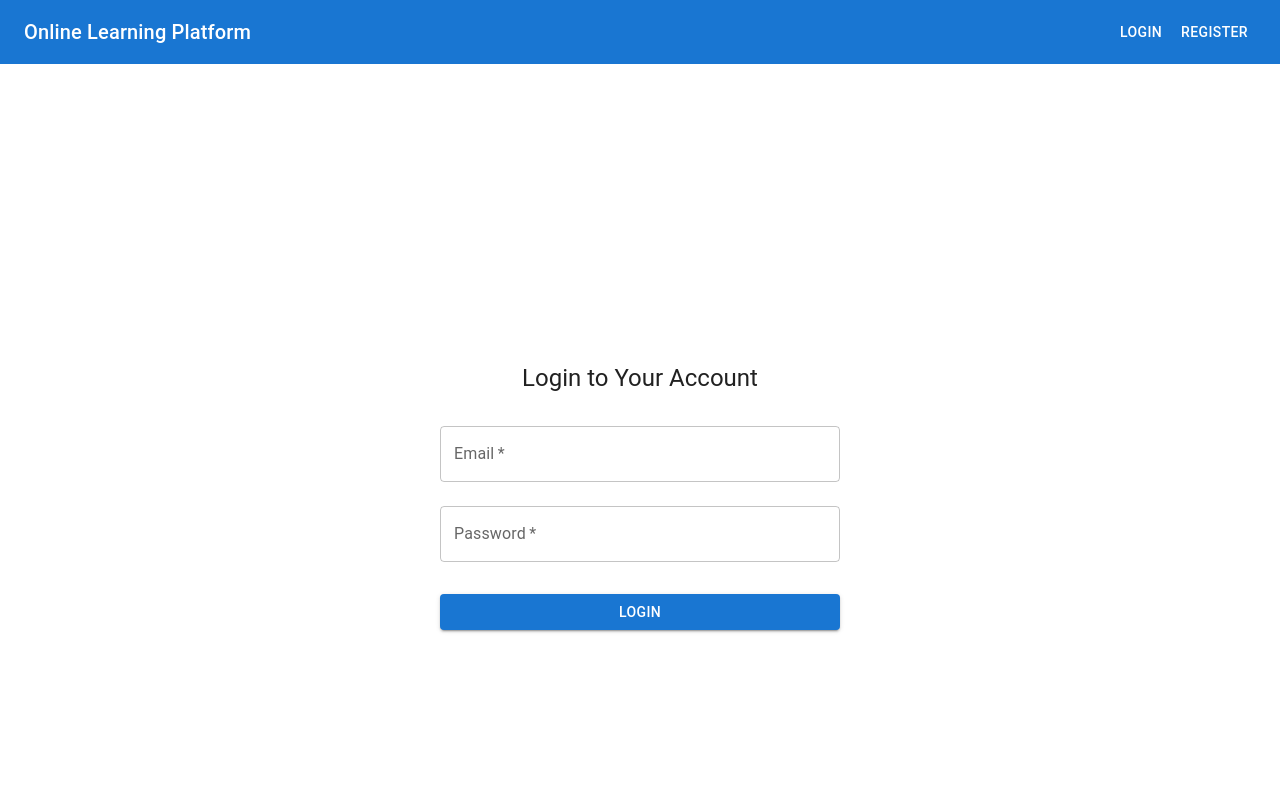
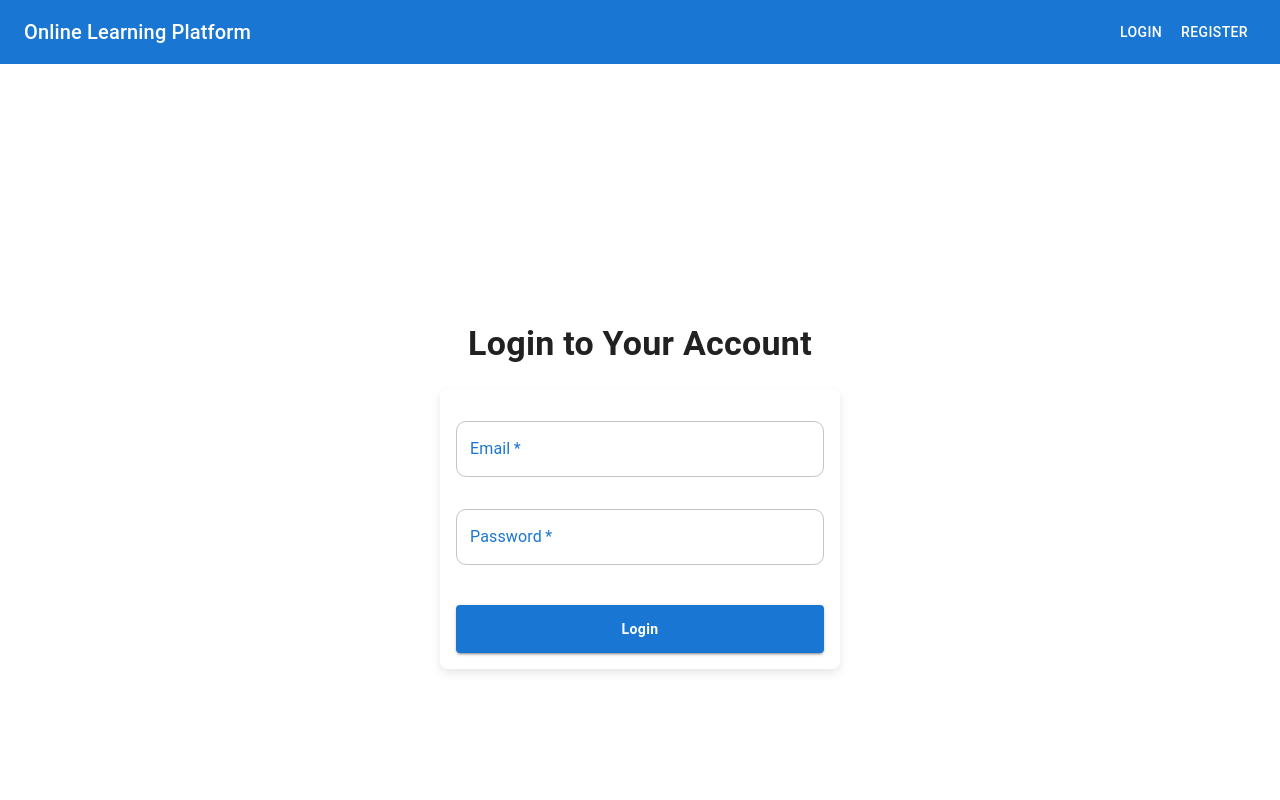
Before and after one commit to misfarsiddeek95/lms, a React (Vite) app in the folder frontend/: page /login in a window 1280 px wide. Shown: the top 800 px of the page. Built offline with nearby package versions, Linux system fonts and the light colour scheme; some icons are missing.

Commit message:
login layout and logout method changes

```diff
--- a/frontend/src/layouts/Header.tsx
+++ b/frontend/src/layouts/Header.tsx
@@ -6,13 +6,18 @@ import {
   Avatar,
   Box,
 } from "@mui/material";
-import { Link } from "react-router-dom";
+import { Link, useNavigate } from "react-router-dom";
 import { useAuth } from "../hooks/useAuth";
 
 export default function Header() {
   const { user, isAuthenticated, logout } = useAuth();
 
-  console.log("Stored Auth in localStorage:", localStorage.getItem("auth"));
+  const navigate = useNavigate();
+
+  const handleLogout = () => {
+    logout(); // Perform logout logic
+    navigate("/"); // Redirect to the home page after logout
+  };
 
   return (
     <AppBar
@@ -32,8 +37,13 @@ export default function Header() {
 
         {isAuthenticated ? (
           <Box sx={{ display: "flex", alignItems: "center", gap: 2 }}>
-            <Avatar alt={user?.name} src="/static/images/avatar/1.jpg" />
-            <Button color="inherit" onClick={logout}>
+            <Avatar
+              alt={user?.name}
+              src="/static/images/avatar/1.jpg"
+              component={Link}
+              to={"/dashboard"}
+            />
+            <Button color="inherit" onClick={handleLogout}>
               Logout
             </Button>
           </Box>
--- a/frontend/src/layouts/PublicHeader.tsx
+++ b/frontend/src/layouts/PublicHeader.tsx
@@ -6,11 +6,18 @@ import {
   Box,
   Avatar,
 } from "@mui/material";
-import { Link } from "react-router-dom";
+import { Link, useNavigate } from "react-router-dom";
 import { useAuth } from "../hooks/useAuth";
 
 export default function PublicHeader() {
   const { user, isAuthenticated, logout } = useAuth();
+  const navigate = useNavigate();
+
+  const handleLogout = () => {
+    logout(); // Perform logout logic
+    navigate("/"); // Redirect to the home page after logout
+  };
+
   return (
     <AppBar position="static" elevation={0}>
       <Toolbar>
@@ -31,8 +38,13 @@ export default function PublicHeader() {
           </>
         ) : (
           <Box sx={{ display: "flex", alignItems: "center", gap: 2 }}>
-            <Avatar alt={user?.name} src="/static/images/avatar/1.jpg" />
-            <Button color="inherit" onClick={logout}>
+            <Avatar
+              alt={user?.name}
+              src="/static/images/avatar/1.jpg"
+              component={Link}
+              to="/dashboard"
+            />
+            <Button color="inherit" onClick={handleLogout}>
               Logout
             </Button>
           </Box>
--- a/frontend/src/pages/LoginPage.tsx
+++ b/frontend/src/pages/LoginPage.tsx
@@ -6,6 +6,9 @@ import {
   Box,
   Typography,
   CircularProgress,
+  Fade,
+  InputAdornment,
+  IconButton,
 } from "@mui/material";
 import { useNavigate } from "react-router-dom";
 import {
@@ -14,6 +17,8 @@ import {
   selectAuthLoading,
 } from "../store/slices/auth.slice";
 import { AppDispatch } from "../store";
+import Visibility from "@mui/icons-material/Visibility";
+import VisibilityOff from "@mui/icons-material/VisibilityOff";
 
 const LoginPage = () => {
   const dispatch = useDispatch<AppDispatch>();
@@ -24,19 +29,21 @@ const LoginPage = () => {
 
   const [email, setEmail] = useState<string>("");
   const [password, setPassword] = useState<string>("");
+  const [showPassword, setShowPassword] = useState(false);
 
   const handleSubmit = (e: React.FormEvent) => {
     e.preventDefault();
     dispatch(login({ email, password }))
       .unwrap()
       .then(() => {
-        // Navigate to the dashboard or home page after successful login
         navigate("/dashboard"); // Adjust the route as per your app's structure
       })
       .catch((err) => {
         console.error("Login failed:", err);
       });
   };
+
+  const handleClickShowPassword = () => setShowPassword((prev) => !prev);
 
   return (
     <Box
@@ -49,12 +56,20 @@ const LoginPage = () => {
         p: 3,
       }}
     >
-      <Typography variant="h5" sx={{ mb: 2 }}>
-        Login to Your Account
-      </Typography>
+      <Fade in timeout={500}>
+        <Typography variant="h4" sx={{ mb: 3, fontWeight: 700 }}>
+          Login to Your Account
+        </Typography>
+      </Fade>
       <form
         onSubmit={handleSubmit}
-        style={{ width: "100%", maxWidth: "400px" }}
+        style={{
+          width: "100%",
+          maxWidth: "400px",
+          padding: "1rem",
+          borderRadius: "8px",
+          boxShadow: "0 4px 10px rgba(0,0,0,0.1)",
+        }}
       >
         <TextField
           label="Email"
@@ -64,26 +79,53 @@ const LoginPage = () => {
           value={email}
           onChange={(e) => setEmail(e.target.value)}
           required
+          sx={{
+            "& .MuiInputLabel-root": { color: "primary.main" },
+            "& .MuiOutlinedInput-root": {
+              borderRadius: "10px",
+            },
+            mb: 2,
+          }}
         />
         <TextField
           label="Password"
           variant="outlined"
-          type="password"
+          type={showPassword ? "text" : "password"}
           fullWidth
           margin="normal"
           value={password}
           onChange={(e) => setPassword(e.target.value)}
           required
+          sx={{
+            "& .MuiInputLabel-root": { color: "primary.main" },
+            "& .MuiOutlinedInput-root": {
+              borderRadius: "10px",
+            },
+            mb: 2,
+          }}
+          InputProps={{
+            endAdornment: (
+              <InputAdornment position="end">
+                <IconButton
+                  onClick={handleClickShowPassword}
+                  edge="end"
+                  sx={{ color: "primary.main" }}
+                >
+                  {showPassword ? <VisibilityOff /> : <Visibility />}
+                </IconButton>
+              </InputAdornment>
+            ),
+          }}
         />
         {error && (
-          <Typography color="error" sx={{ mt: 2 }}>
+          <Typography color="error" sx={{ mb: 2, fontWeight: 500 }}>
             {error}
           </Typography>
         )}
         <Box
           sx={{
             display: "flex",
-            justifyContent: "space-between",
+            justifyContent: "center",
             alignItems: "center",
             mt: 3,
           }}
@@ -94,6 +136,14 @@ const LoginPage = () => {
             color="primary"
             fullWidth
             disabled={isLoading}
+            sx={{
+              padding: "12px 20px",
+              fontWeight: 600,
+              textTransform: "none",
+              "&:hover": {
+                backgroundColor: "primary.dark",
+              },
+            }}
           >
             {isLoading ? (
               <CircularProgress size={24} color="inherit" />
--- a/frontend/src/store/slices/auth.slice.ts
+++ b/frontend/src/store/slices/auth.slice.ts
@@ -71,7 +71,8 @@ export const login = createAsyncThunk(
       return response.data;
     } catch (error) {
       if (axios.isAxiosError(error)) {
-        const message = error.response?.data?.message || "Login failed";
+        const message =
+          error.response?.data?.message?.message || "Login failed";
         dispatch(setError(message));
         throw error;
       } else {
```
